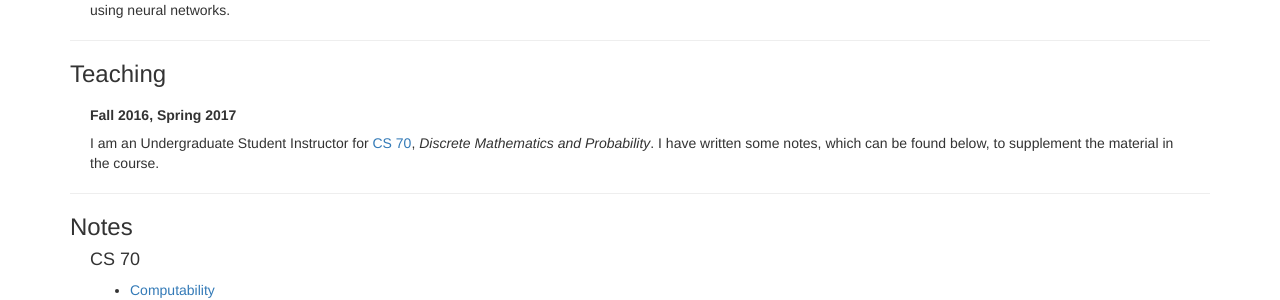
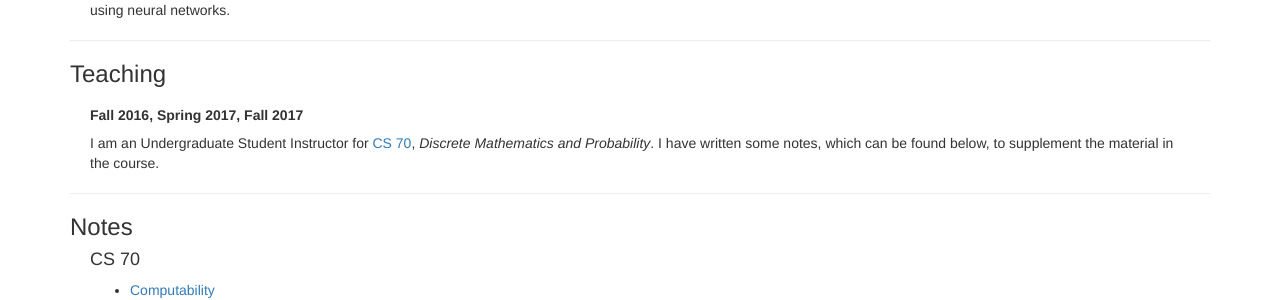
Before and after one commit to benkha/benkha.github.io, a Jekyll site: the page built from index.html, in a window 1280 px wide. Shown: the part 309-609 px from the top of the page. Built offline with Jekyll 4.4.1, drawn with Linux system fonts in a browser that asks for light colours.

Commit message:
added fall 17 to teaching

```diff
--- a/index.html
+++ b/index.html
@@ -22,7 +22,7 @@ title: Benjamin Kha's Homepage
 
   <h3 id="teaching">Teaching</h3>
   <div class="section">
-    <h5 class="mini-heading">Fall 2016, Spring 2017</h5>
+    <h5 class="mini-heading">Fall 2016, Spring 2017, Fall 2017</h5>
     <p>I am an Undergraduate Student Instructor for <a href="http://www.eecs70.org" target="_blank">CS 70</a>, <i>Discrete Mathematics and Probability</i>. I have written some notes, which can be found below, to supplement the material in the course.</p>
   </div>
 
```
